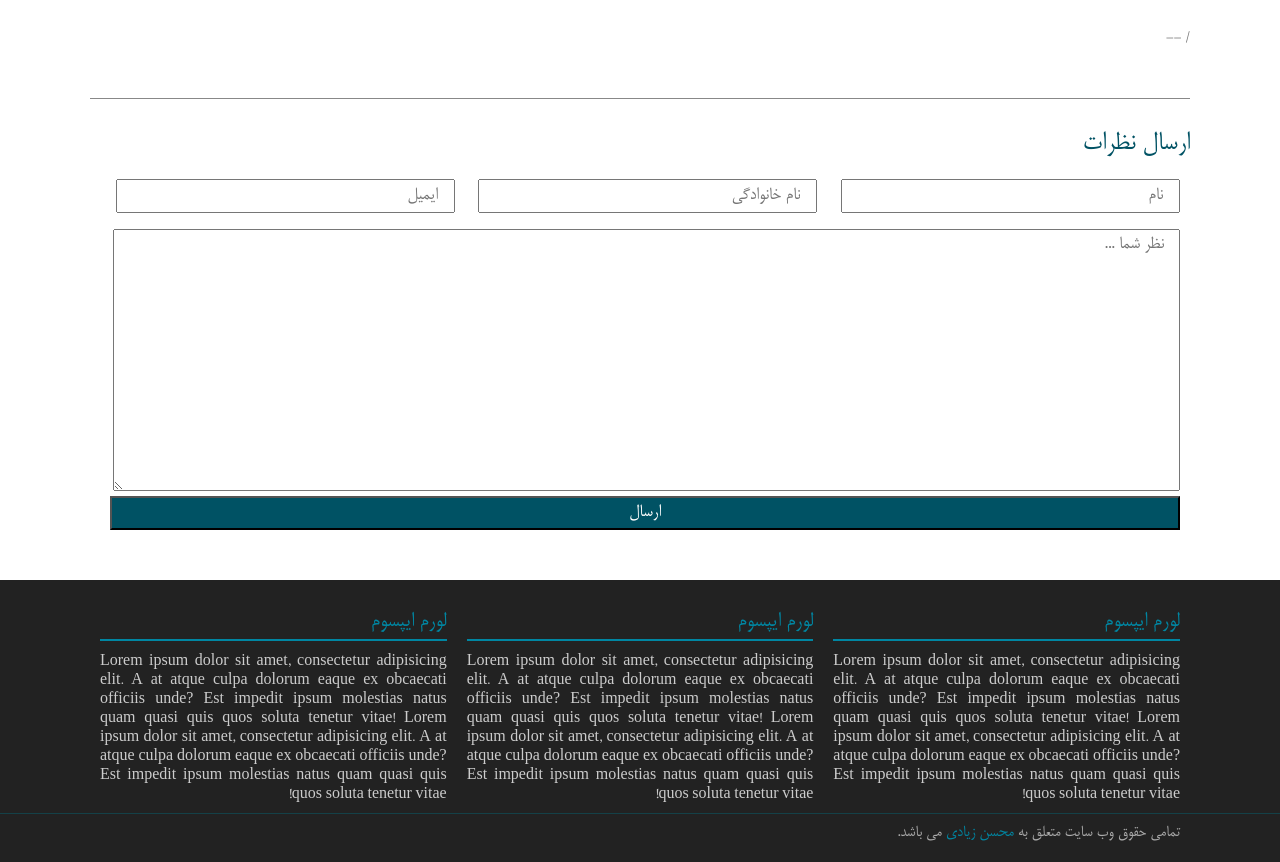
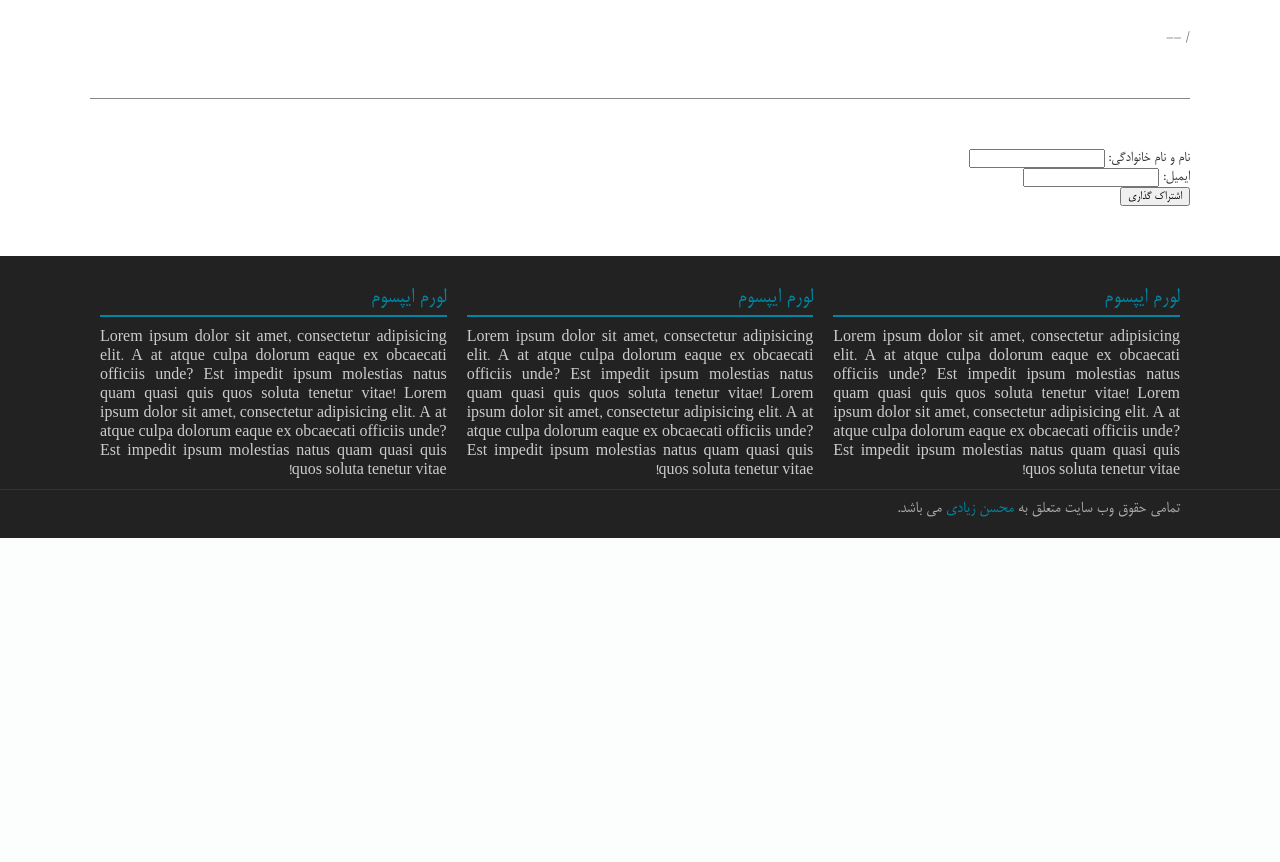
Before and after one commit to mohsen-ziadi/testBlog-with-Django, a Django app: template templates/blog/post/detail.html in a window 1280 px wide. Shown: the part 368-1230 px from the top of the page. After the commit the page ends 906 px from the top, so only its background shows below. Run offline with Django 4.2, Linux system fonts and the light colour scheme; the template is opened without the code that fills it: values that come from a table or form of the project are taken from there, others are empty; some web fonts are replaced.

Commit message:
add frist code

```diff
--- a/blog/forms.py
+++ b/blog/forms.py
@@ -10,3 +10,8 @@ class AccountForm(forms.Form):
     gender = forms.ChoiceField(choices=GENDER_CHOICE,widget=forms.RadioSelect)
     phone = forms.CharField(max_length=13)
     address = forms.CharField(max_length=250,widget=forms.Textarea)
+
+
+class ShareForm(forms.Form):
+    name_share=forms.CharField(max_length=25,required=True,label="نام و نام خانوادگی")
+    email_share = forms.EmailField(required=True,label="ایمیل")
--- a/templates/blog/post/detail.html
+++ b/templates/blog/post/detail.html
@@ -18,21 +18,29 @@
                 <p>{{ post.body }}</p>
             </div>
 
-            <div class="comment-form">
-                <h2 class="titr">
-                    ارسال نظرات
-                </h2>
-                <form action="#">
-
-                    <input id="name-input" placeholder="نام" name="name" type="text">
-                    <input id="lastname-input" placeholder="نام خانوادگی" name="lastname" type="text">
-                    <input id=email-input" placeholder="ایمیل" name="email" type="text">
-                    <br>
-                    <br>
-                    <textarea name="text" placeholder="نظر شما ..."></textarea>
-                    <input class="submit-comment" type="submit" value="ارسال">
+            <div class="share_post">
+                <form method="post">
+                    {{ form.as_p }}
+                    {% csrf_token %}
+                    <input type="submit" value="اشتراک گذاری">
                 </form>
             </div>
+
+{#            <div class="comment-form">#}
+{#                <h2 class="titr">#}
+{#                    ارسال نظرات#}
+{#                </h2>#}
+{#                <form action="#">#}
+{##}
+{#                    <input id="name-input" placeholder="نام" name="first_name" type="text">#}
+{#                    <input id="lastname-input" placeholder="نام خانوادگی" name="lastname" type="text">#}
+{#                    <input id=email-input" placeholder="ایمیل" name="email" type="text">#}
+{#                    <br>#}
+{#                    <br>#}
+{#                    <textarea name="text" placeholder="نظر شما ..."></textarea>#}
+{#                    <input class="submit-comment" type="submit" value="ارسال">#}
+{#                </form>#}
+{#            </div>#}
         </div>
     </div>
 {% endblock %}
```
Also changed, not shown: blog/views.py (+17 -2 lines).
